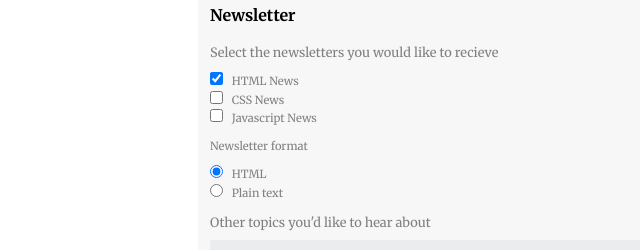
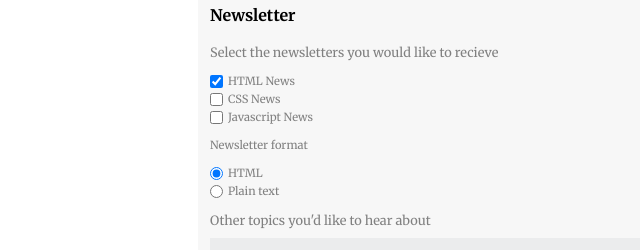
Before and after one commit to MatthewSomich/project_3, a plain HTML site: page index.html in a window 1280 px wide. Shown: the part 636-886 px from the top of the page, 142-782 px from the left. Drawn offline with Linux system fonts and the light colour scheme.

Commit message:
minor tweaks

```diff
--- a/css/style.css
+++ b/css/style.css
@@ -1,4 +1,4 @@
-/*=========================== BASE STYLES=====================================*/
+
 *{
 	margin: 0;
 	box-sizing: border-box;
@@ -104,9 +104,12 @@ input::placeholder {
   	padding-top: 15px;
   	padding-bottom: 10px;
 }
+.check_container{
+	display: flex;
+	padding-top: 5px;
+}
 
 .check_label{
-	display: inline;
 	font-size: .7rem;
   	margin-left: 5px;
   	color: grey;
--- a/index.html
+++ b/index.html
@@ -132,18 +132,28 @@
 					<legend class="select_head">Newsletter</legend>
 					<p class="select_text">Select the newsletters you would like to recieve</p>
 
+				<div class="check_container">
 					<input class="check" id="html" type="checkbox" name="news_type" value="html_select" checked="">
-					<label class="check_label" for="html">HTML News</label><br>
+					<label class="check_label" for="html">HTML News</label>
+				</div>
+				<div class="check_container">
 					<input class="check" id="css" type="checkbox" name="news_type" value="css_select">
-					<label class="check_label" for="css">CSS News</label><br>
+					<label class="check_label" for="css">CSS News</label>
+				</div>
+				<div class="check_container">
 					<input class="check" id="javascript" type="checkbox" name="news_type" value="javascript_select">
 					<label class="check_label" for="javascript">Javascript News</label>
+				</div>
 
 					<p class="select_format">Newsletter format</p>
+				<div class="check_container">
 					<input id="html_format" type="radio" name="format" value="html_format" checked>
-					<label class="check_label" for="html_format">HTML</label><br>
+					<label class="check_label" for="html_format">HTML</label>
+				</div>
+				<div class="check_container">
 					<input id="plain_format" type="radio" name="format" value="plain_format">
 					<label class="check_label" for="plain_format">Plain text</label>
+				</div>
 					<p class="select_text bot_text">Other topics you'd like to hear about</p>
 					<textarea id="text_box" name="user_input"></textarea>
 				</fieldset>
```
